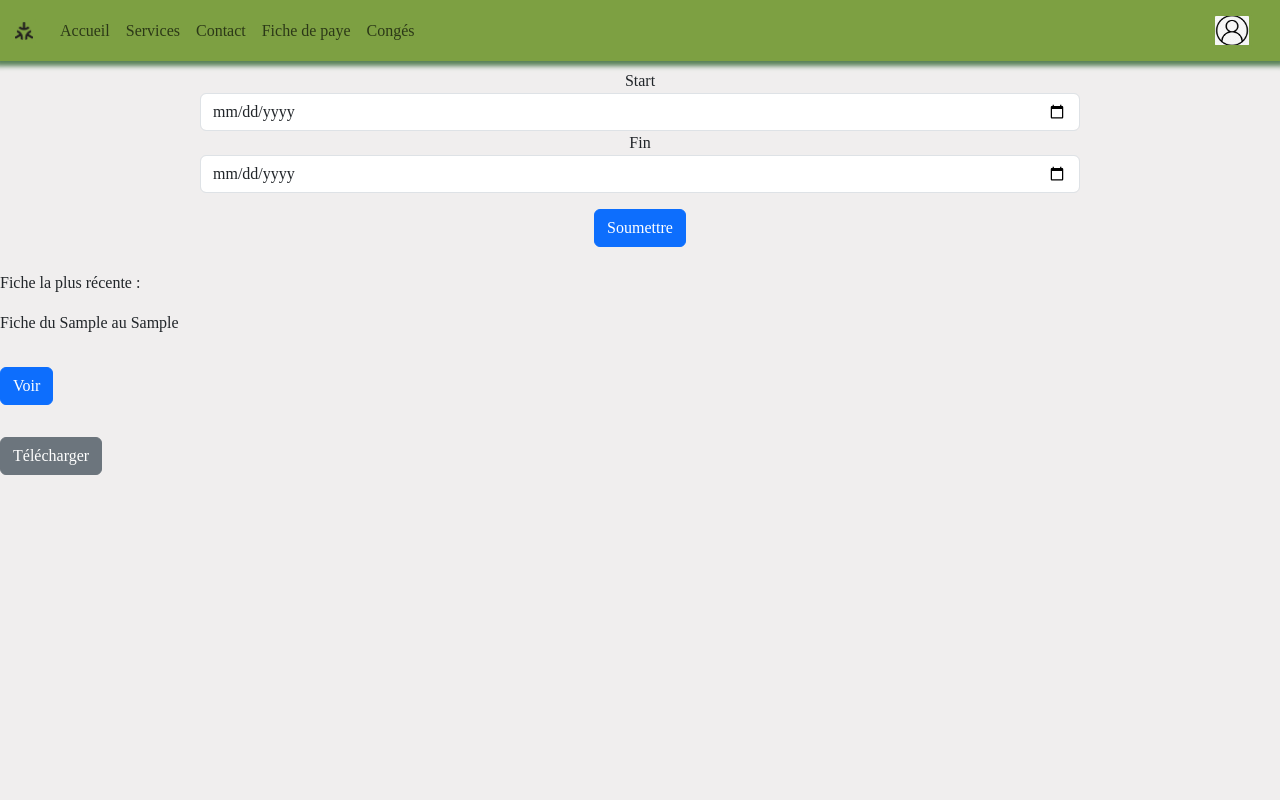
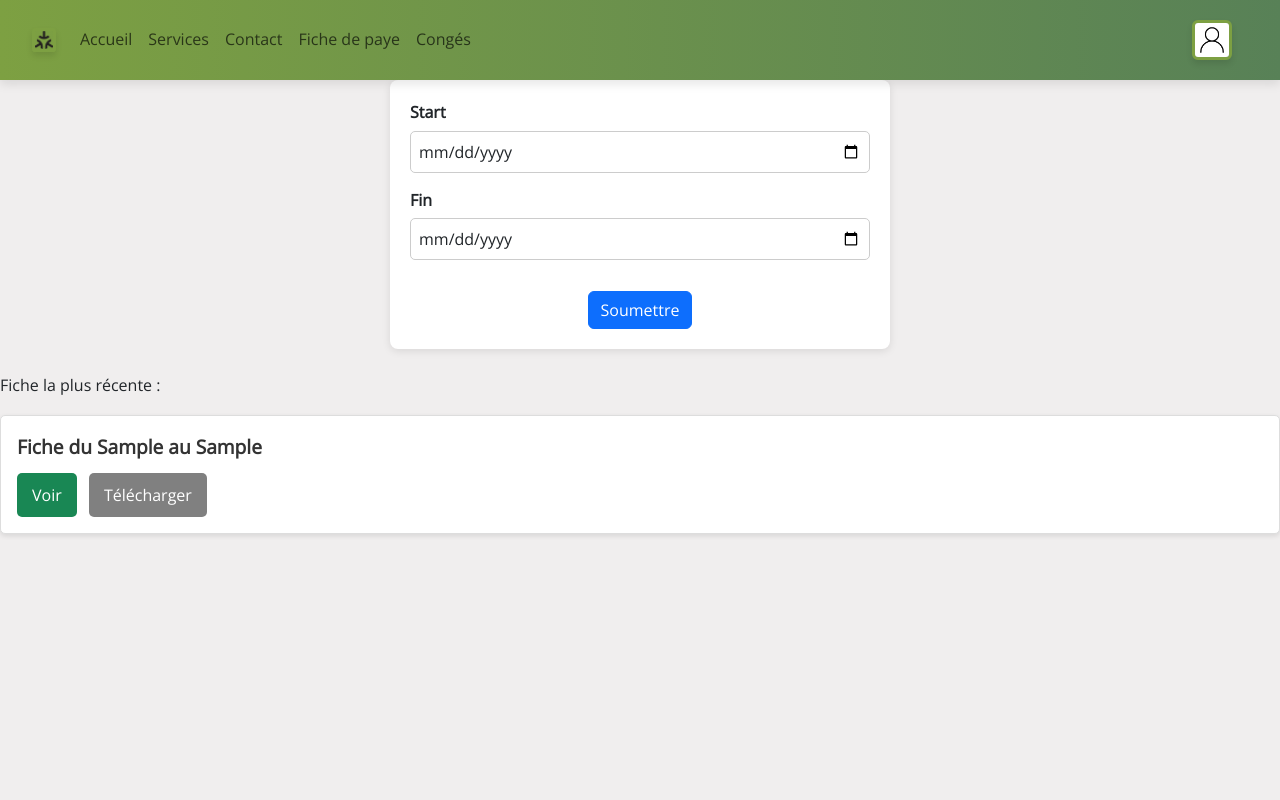
Before and after one commit to InozzCrp/SAE3, a PHP site: page /fiche_de_paye.php in a window 1280 px wide. Run offline with PHP 8.4, Linux system fonts and the light colour scheme; the visitor is signed in with stand-in values (Sample User, id 1); tables that the repository leaves empty or names only in its code hold one stand-in row (values such as "Sample post"); data that the repository does not hold is empty; some web fonts are replaced.

Commit message:
SAE3: Comme c'est beaux

```diff
--- a/fiche_de_paye.php
+++ b/fiche_de_paye.php
@@ -28,32 +28,41 @@ if (isset($_POST['ficheId'])) {
 }
 ?>
 
-<form method="post" class="container text-center mx-auto p-2" style="width: 70vw;">
+<link rel="stylesheet" type="text/css" href='styles/css/fiche_de_paye.css'>
+
+<div class="fiche-filter d-flex flex-column align-items-center">
+    <div class="form-group w-100">
         <label for="startPeriode">Start</label>
         <input type="date" name="debutPeriode" id="debutPeriode" class="form-control" value="<?= htmlspecialchars($startPeriode) ?>" />
+    </div>
+    <div class="form-group w-100">
         <label for="finPeriode">Fin</label>
         <input type="date" name="finPeriode" id="finPeriode" class="form-control" value="<?= htmlspecialchars($finPeriode) ?>" />
+    </div>
     <button type="submit" class="btn btn-primary mt-3">Soumettre</button>
-</form>
+</div>
 
 <?php if (empty($fiches)) : ?>
     <p>Aucune fiche trouvée dans cette période</p>
 <?php else :
      ?>
-    <p>Fiche la plus récente :</p>
+    <div class="fiche-list mt-4">
+        <p>Fiche la plus récente :</p> <!-- Utile même ???-->
         <?php foreach ($fiches as $fiche) : ?>
-        <div>
+            <div class="fiche-item mb-3 p-3">
                 <p>Fiche du <?= htmlspecialchars($fiche['debut_periode']) ?> au <?= htmlspecialchars($fiche['fin_periode']) ?></p>
-            <form method="post">
+                <form method="post" class="d-inline">
                     <input type="hidden" name="ficheId" value="<?= htmlspecialchars($fiche['ID_Fichedepaie']) ?>" />
-                <button type="submit" name="submit" class="btn btn-primary mt-3">Voir</button>
+                    <button type="submit" name="submit" class="btn btn-success me-2">Voir</button>
                 </form>
-            <form method="post" action="download.php">
+                <form method="post" action="download.php" class="d-inline">
                     <input type="hidden" name="ficheId" value="<?= htmlspecialchars($fiche['ID_Fichedepaie']) ?>" />
-                <button type="submit" class="btn btn-secondary mt-3">Télécharger</button>
+                    <button type="submit" class="btn btn-secondary">Télécharger</button>
                 </form>
             </div>
         <?php endforeach; ?>
+    </div>
+
 
     <?php if ($ficheToDisplay) : ?>
         <div>
--- a/pages/includes/head.php
+++ b/pages/includes/head.php
@@ -7,7 +7,7 @@
     <link rel="icon" href='media/image/gericoIcon.png' type="image/icon">
 
     <link rel="stylesheet" type="text/css" href='bootstrap/css/bootstrap.min.css'>
-    <link rel="stylesheet" type="text/css" href='styles/css/style.css'>
+    <link rel="stylesheet" type="text/css" href='styles/css/head.css'>
 
     <script defer src='bootstrap/js/bootstrap.bundle.min.js'></script>
 </head>
--- a/pages/includes/header_dashbord.php
+++ b/pages/includes/header_dashbord.php
@@ -27,7 +27,7 @@
         </ul>
         <div class="navbar-nav">
           <a class="navbar-brand ml-auto" href="../account.php">
-              <img src="../media/image/compte.jpg" width="40" height="35">
+              <img src="../media/image/compte.webp" width="40" height="40">
           </a>
         </div>
       </div>
--- /dev/null
+++ b/styles/css/fiche_de_paye.css
@@ -0,0 +1,102 @@
+.fiche-page {
+    margin: 20px auto;
+    width: 90%;
+    max-width: 800px;
+    padding: 20px;
+    background-color: var(--background);
+    border-radius: 10px;
+    box-shadow: 0 4px 10px rgba(0, 0, 0, 0.1);
+    text-align: center;
+}
+
+.fiche-filter {
+    max-width: 500px;
+    margin: 0 auto;
+    padding: 20px;
+    background-color: white;
+    border-radius: 8px;
+    box-shadow: 0 2px 8px rgba(0, 0, 0, 0.1);
+}
+
+.fiche-filter label {
+    display: block;
+    margin-bottom: 5px;
+    font-weight: bold;
+}
+
+.fiche-filter input {
+    width: 100%;
+    padding: 8px;
+    margin-bottom: 15px;
+    border: 1px solid #ccc;
+    border-radius: 5px;
+}
+
+.fiche-item {
+    border: 1px solid #ddd;
+    border-radius: 5px;
+    padding: 15px;
+    background-color: #fff;
+    box-shadow: 0 2px 5px rgba(0, 0, 0, 0.1);
+    text-align: left;
+}
+
+.fiche-item p {
+    margin: 0 0 10px;
+    font-size: 1.2rem;
+    font-weight: bold;
+    color: #333;
+}
+
+.fiche-item button {
+    padding: 10px 15px;
+    font-size: 1rem;
+    border: none;
+    border-radius: 5px;
+    cursor: pointer;
+}
+
+.fiche-item .btn-primary {
+    background-color: var(--colorTint1);
+    color: white;
+}
+
+.fiche-item .btn-primary:hover {
+    background-color: var(--colorTint2);
+}
+
+.fiche-item .btn-secondary {
+    background-color: gray;
+    color: white;
+}
+
+.fiche-item .btn-secondary:hover {
+    background-color: darkgray;
+}
+
+.fiche-display {
+    margin-top: 30px;
+    padding: 20px;
+    background-color: white;
+    border-radius: 10px;
+    box-shadow: 0 2px 10px rgba(0, 0, 0, 0.1);
+}
+
+.fiche-display embed {
+    width: 100%;
+    height: 600px;
+    border-radius: 5px;
+    border: 1px solid var(--colorTint1);
+}
+
+@media (max-width: 768px) {
+    .fiche-filter,
+    .fiche-item {
+        width: 90%;
+    }
+
+    .fiche-filter input,
+    .fiche-item button {
+        font-size: 0.9rem;
+    }
+}
--- a/styles/css/head.css
+++ b/styles/css/head.css
@@ -0,0 +1,97 @@
+:root {
+    --colorTint1: #7da042;
+    --colorTint2: #588157;
+    --colorTint3: #3a5a40;
+    --colorTint4: #344E41;
+    --background: #f0eeee;
+    --fontColor: #000;
+}
+
+@font-face {
+    font-family: Nunito;
+    src: url(../../../styles/fonts/Nunito.ttf);
+}
+
+@font-face {
+    font-family: 'Open Sans';
+    src: url(../../../styles/fonts/OpenSans-Regular.ttf);
+}
+
+@font-face {
+    font-family: 'Open Sans Extra Bold';
+    src: url(../../../styles/fonts/OpenSans-ExtraBold.ttf);
+}
+
+body {
+    background-color: var(--background);
+    width: 100%;
+    height: 100%;
+    font-family: 'Open Sans';
+    font-size: 16px;
+    line-height: 1.6;
+    margin: 0;
+}
+
+h1, h2 {
+    font-family: Nunito, sans-serif;
+    color: var(--colorTint3);
+    font-size: 2.5em;
+}
+
+h3, h4, h5, h6 {
+    font-family: 'Open Sans';
+    color: var(--fontColor);
+}
+
+a {
+    font-family: 'Open Sans';
+    color: var(--colorTint3);
+    text-decoration: none;
+}
+
+a:hover {
+    color: var(--colorTint4);
+    text-decoration: underline;
+}
+
+img {
+    object-fit: cover;
+    border: solid var(--colorTint1);
+    border-radius: 15%;
+    box-shadow: 0px 4px 6px rgba(0, 0, 0, 0.1);
+}
+
+.container.row {
+    display: flex;
+    justify-content: center;
+    align-items: center;
+    margin: 10px 0;
+    text-align: center;
+}
+
+.navbar {
+    background: linear-gradient(to right, var(--colorTint1), var(--colorTint2));
+    padding: 15px 20px;
+    box-shadow: 0px 4px 10px rgba(0, 0, 0, 0.1);
+}
+
+#calendar {
+    transform: translate3d(0, 0, 0);
+    width: 420px;
+    margin: 0 auto;
+    height: 570px;
+    overflow: hidden;
+}
+
+@media (max-width: 768px) {
+    #calendar {
+        width: 100%;
+        height: auto;
+    }
+    .navbar {
+        padding: 10px;
+    }
+    body {
+        font-size: 14px;
+    }
+}
--- a/styles/css/style.css
+++ /dev/null
@@ -1,96 +0,0 @@
-:root {
-    --colorTint1: #7da042;
-    --colorTint2: #588157;
-    --colorTint3: #3a5a40;
-    --colorTint4: #344E41;
-
-    --background: #f0eeee;
-
-    --fontColor: #000;
-}
-
-@font-face
-{
-    font-family: Nunito;
-    src: url(styles\fonts\Nunito.ttf);
-}
-
-@font-face
-{
-    font-family: 'Open Sans';
-    src: url(styles\fonts\OpenSans-Regular.ttf);
-}
-
-@font-face
-{
-    font-family: 'Open Sans Extra Bold';
-    src: url(styles\fonts\OpenSans-ExtraBold.ttf);
-}
-
-body
-{
-    background-color: var(--background);
-    width: 100%;
-    height: 100%;
-
-    font-family: Nunito;
-    font-size: 16px;
-    margin-bottom: 0;
-}
-
-h1, h2
-{
-    font-family: 'Open Sans Extra Bold';
-}
-
-h3, h4, h5, h6
-{
-    font-family: 'Open Sans';
-}
-
-a
-{
-    color: var(--fontColor);
-}
-
-img
-{
-    object-fit: cover;
-
-    border: solid var(--colorTint1);
-    border-radius: 10%;
-}
-
-.container.row
-{
-    margin-top: 10px;
-    margin-bottom: 10px;
-
-    text-align: center;
-}
-
-.dashboardcontent
-{
-    display: inline-block !important;
-}
-
-.navbar
-{
-    background-color: var(--colorTint1);
-    box-shadow: 0px 0px 5px 5px var(--colorTint2);
-}
-
-.nomargin
-{
-    margin: 0 !important;
-}
-
-#calendar {
-    -webkit-transform: translate3d(0, 0, 0);
-    -moz-transform: translate3d(0, 0, 0);
-    transform: translate3d(0, 0, 0);
-    width: 420px;
-    margin: 0 auto;
-    height: 570px;
-    overflow: hidden;
-  }
```
Also changed, not shown: account.php (+25 -11 lines), styles/css/account.css (added, +24 -0 lines), media/image/compte.jpg (deleted), media/image/compte.webp (added). Lines whose indentation alone changed are shown as unchanged.
